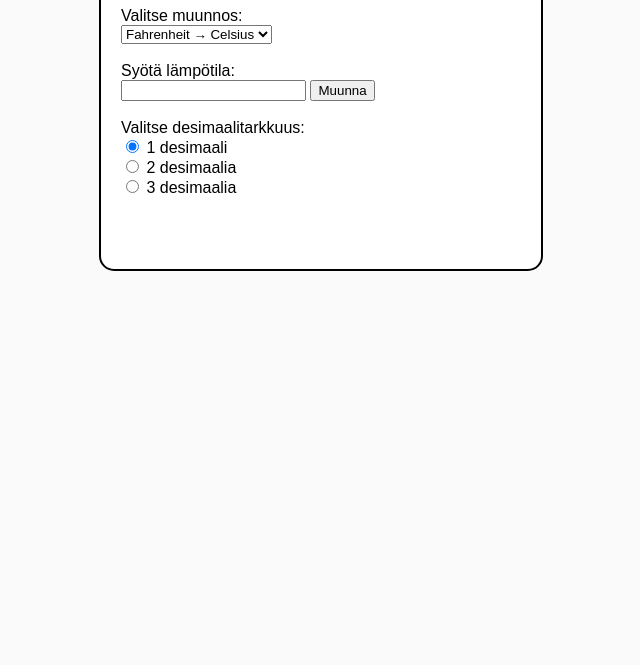
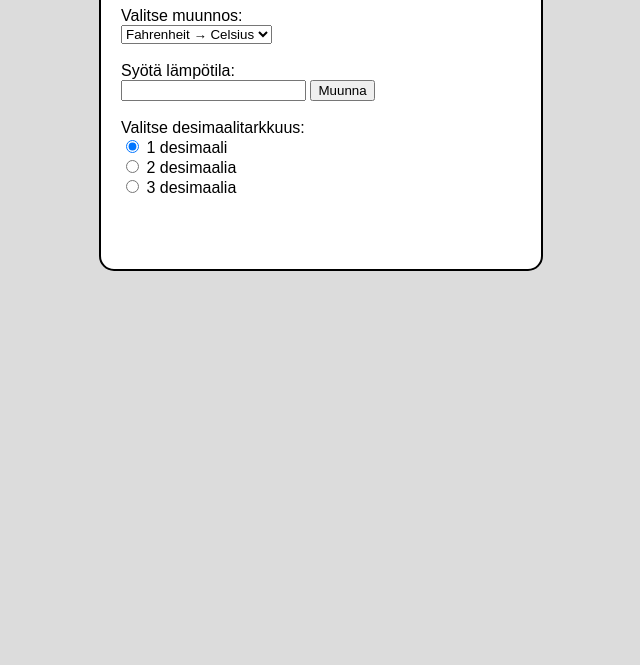
Before and after one commit to sannapauliina/L-mp-tilamuunnin, a plain HTML site: page index.html in a window 1280 px wide. Shown: the part 135-800 px from the top of the page, without its empty margins (319-959 px from the left). Drawn offline with Linux system fonts and the light colour scheme.

Commit message:
Update style.css

```diff
--- a/style.css
+++ b/style.css
@@ -1,6 +1,6 @@
 body {
     font-family: Arial, sans-serif;
-    background-color: #fafafa;
+    background-color: #DCDCDC;
 }
 
 .container {
```
